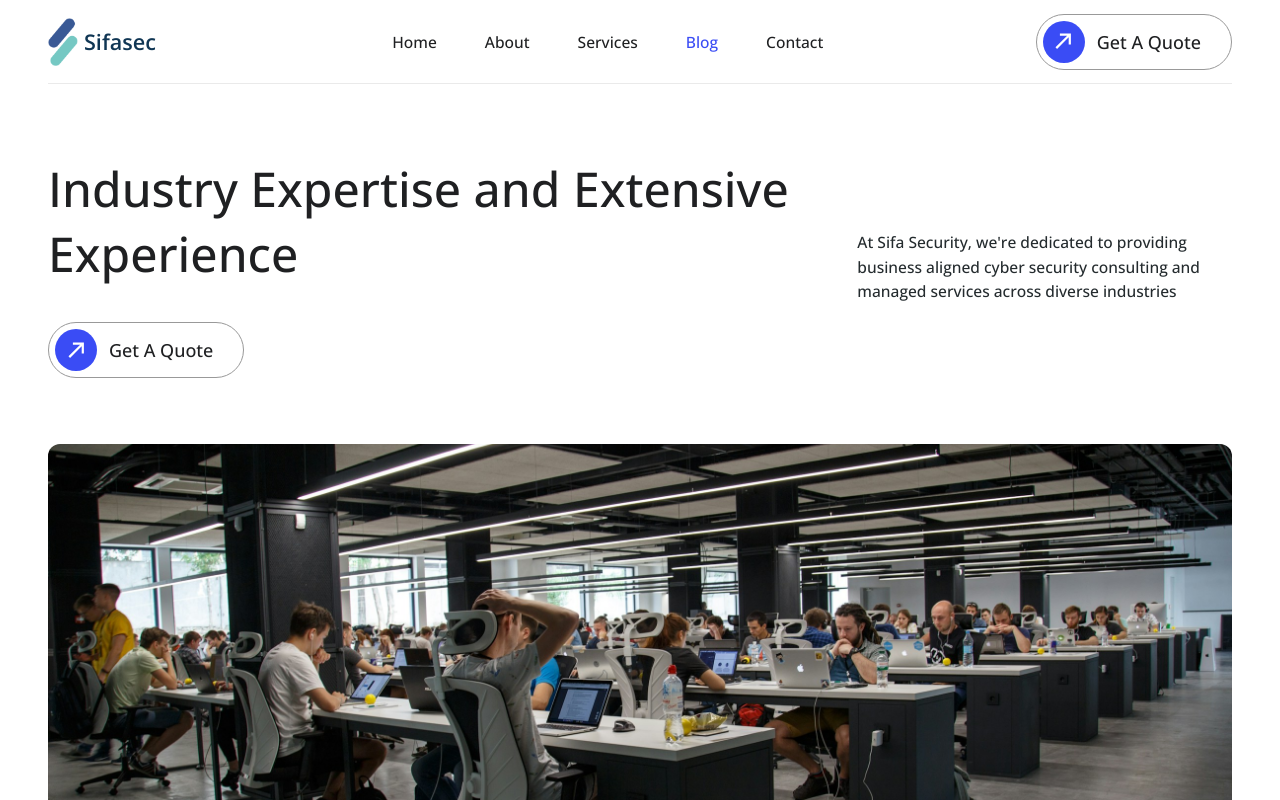
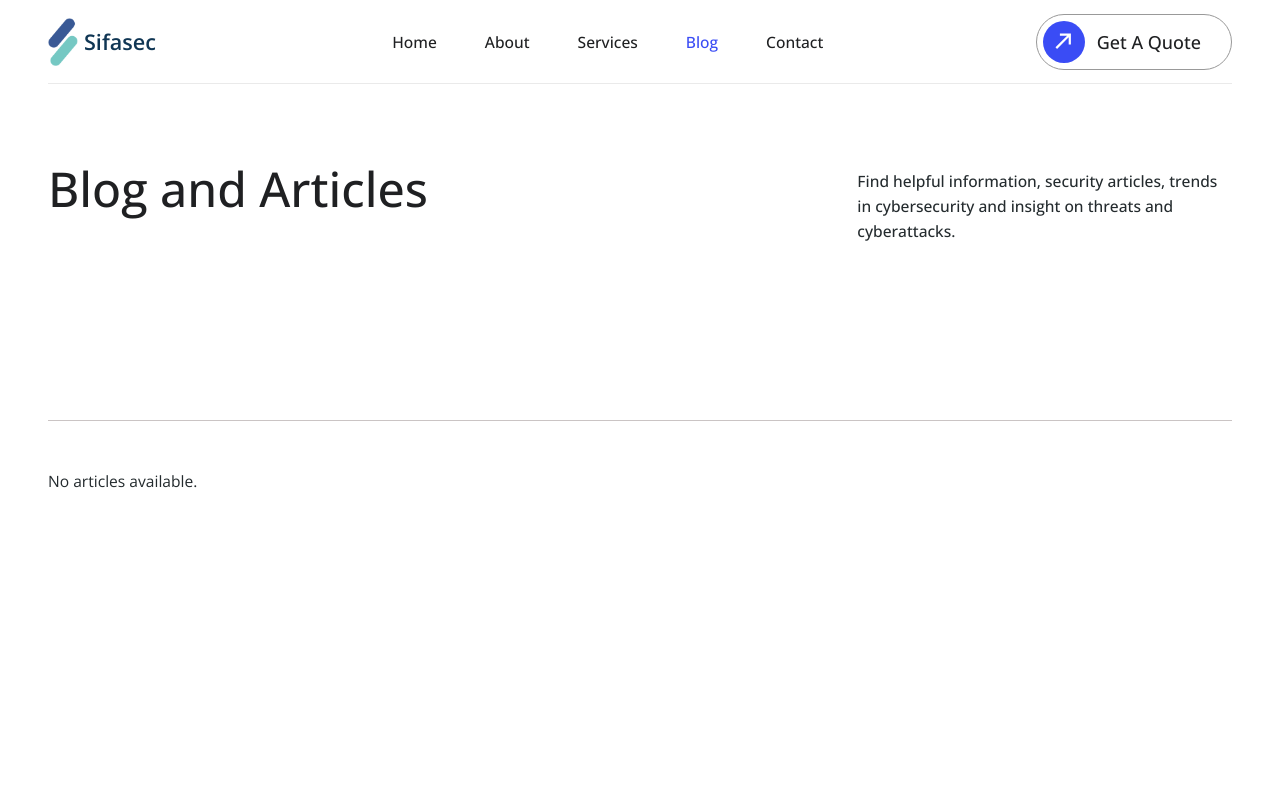
Before and after one commit to Michicko/sifasec, a React (Vite) app: page /blog in a window 1280 px wide. Shown: the top 800 px of the page. Built offline with nearby package versions, Linux system fonts and the light colour scheme.

Commit message:
rewrote router, and fixed scroll behaviour on route change

```diff
--- a/src/App.jsx
+++ b/src/App.jsx
@@ -1,40 +1,23 @@
-import { createBrowserRouter } from "react-router-dom";
+import { BrowserRouter, Route, Routes } from "react-router-dom";
 import Root from "./Components/Layout/Root";
 import Home from "./pages/Home";
 import About from "./pages/About";
 import Contact from "./pages/Contact";
 import Services from "./pages/Services";
 import Blog from "./pages/Blog";
+import useScrollToTop from "./hooks/useScrollToTop";
 
-function App() {
-  return createBrowserRouter([
-    {
-      path: "/",
-      element: <Root />,
-      children: [
-        {
-          index: true,
-          element: <Home />,
-        },
-        {
-          path: "/about",
-          element: <About />,
-        },
-        {
-          path: "/services",
-          element: <Services />,
-        },
-        {
-          path: "/blog",
-          element: <Blog />,
-        },
-        {
-          path: "/contact",
-          element: <Contact />,
-        },
-      ],
-    },
-  ]);
+export default function App() {
+  useScrollToTop()
+  return (
+    <Routes>
+    <Route element={<Root />}>
+      <Route index element={<Home />} />
+      <Route path="/about" element={<About />} />
+      <Route path="/contact" element={<Contact />} />
+      <Route path="/services" element={<Services />} />
+      <Route path="/blog" element={<Blog />} />
+    </Route>
+  </Routes>
+  );
 }
-
-export default App;
--- a/src/Components/Button.jsx
+++ b/src/Components/Button.jsx
@@ -3,9 +3,9 @@ import { Link } from "react-router-dom";
 import Icon from "@mdi/react";
 import { mdiArrowTopRight } from "@mdi/js";
 
-export default function Button({ text }) {
+export default function Button({ text, url }) {
   return (
-    <Link to={"/contact"} className={"btn"}>
+    <Link to={url} className={"btn"}>
       <span className="icon-box">
         <Icon path={mdiArrowTopRight} className="icon btn-icon" />
       </span>
--- a/src/Components/Ca/Ca.jsx
+++ b/src/Components/Ca/Ca.jsx
@@ -1,23 +1,16 @@
-import { Link } from "react-router-dom";
 import styles from "./Ca.module.css";
-import Icon from "@mdi/react";
-import { mdiArrowTopRight } from "@mdi/js";
+import Button from "../Button";
 
 export default function Ca() {
   return (
     <section className={`${styles["ca"]}`}>
-      <div className={styles['ca-box']}>
+      <div className={styles["ca-box"]}>
         <h3>Solve your toughest cybersecurity challenges</h3>
         <p>
           Get the professional services, managed services and technology
           platforms used by companies across a broadset of industries.
         </p>
-        <Link to={"/contact"} className={`${styles["nav-contact-btn"]} btn`}>
-          <span className="icon-box">
-            <Icon path={mdiArrowTopRight} className="icon btn-icon" />
-          </span>
-          <span>Get Started now</span>
-        </Link>
+        <Button text={"Get started now"} url={"/contact"} />
       </div>
     </section>
   );
--- /dev/null
+++ b/src/hooks/useScrollToTop.jsx
@@ -0,0 +1,10 @@
+import { useEffect } from "react";
+import { useLocation } from "react-router-dom";
+
+export default function useScrollToTop() {
+  const { pathname } = useLocation();
+
+  useEffect(() => {
+    window.scrollTo(0, 0);
+  }, [pathname]);
+}
--- a/src/main.jsx
+++ b/src/main.jsx
@@ -1,11 +1,13 @@
-import { StrictMode } from 'react'
-import { createRoot } from 'react-dom/client'
-import App from './App.jsx'
-import './index.css'
-import { RouterProvider } from 'react-router-dom'
+import { StrictMode } from "react";
+import { createRoot } from "react-dom/client";
+import App from "./App.jsx";
+import "./index.css";
+import { BrowserRouter } from "react-router-dom";
 
-createRoot(document.getElementById('root')).render(
+createRoot(document.getElementById("root")).render(
   <StrictMode>
-    <RouterProvider router={App()} />
-  </StrictMode>,
-)
+    <BrowserRouter>
+      <App />
+    </BrowserRouter>
+  </StrictMode>
+);
--- a/src/pages/About.jsx
+++ b/src/pages/About.jsx
@@ -61,7 +61,7 @@ export default function About() {
             your security posture, or something in between, we&apos;ve got your
             back.
           </p>
-          <Button text={"Talk with Sifasec"} />
+          <Button text={"Talk with Sifasec"} url={'/contact'} />
         </div>
       </section>
     </>
--- a/src/pages/Blog.jsx
+++ b/src/pages/Blog.jsx
@@ -1,31 +1,22 @@
-import React from "react";
 import Header from "../Components/Layout/Header";
 import HeaderTop from "../Components/Layout/HeaderTop";
-import Button from "../Components/Button";
-import HeaderBottom from "../Components/Layout/HeaderBottom";
 
 export default function Blog() {
   return (
     <>
-      <Header>
+      <Header noBottom={true}>
         <HeaderTop>
-          <h1>Industry Expertise and Extensive Experience</h1>
+          <h1>Blog and Articles</h1>
           <p>
-            At Sifa Security, we&apos;re dedicated to providing business aligned
-            cyber security consulting and managed services across diverse
-            industries
+            Find helpful information, security articles, trends in cybersecurity
+            and insight on threats and cyberattacks.
           </p>
-          <Button text={"Get a quote"} />
         </HeaderTop>
-        <HeaderBottom>
-          <img
-            src="/images/about-bg.jpg"
-            alt="sifasec team working"
-            className="header-img"
-            data-attributes="Photo by Alex Kotliarskyi on https://unsplash.com/photos/people-doing-office-works-QBpZGqEMsKg?utm_content=creditCopyText&utm_medium=referral&utm_source=unsplash"
-          />
-        </HeaderBottom>
+        <div className="divider"></div>
       </Header>
+      <section className="section min section-articles">
+        <p>No articles available.</p>
+      </section>
     </>
   );
 }
--- a/src/pages/Home.jsx
+++ b/src/pages/Home.jsx
@@ -1,11 +1,10 @@
 import Header from "../Components/Layout/Header";
 import HeaderBottom from "../Components/Layout/HeaderBottom";
 import HeaderTop from "../Components/Layout/HeaderTop";
-import Icon from "@mdi/react";
-import { mdiArrowTopRight } from "@mdi/js";
 import Services from "../Components/Services/Services";
 import Industries from "../Components/Industries/Industries";
 import Ca from "../Components/Ca/Ca";
+import Button from "../Components/Button";
 
 export default function Home() {
   return (
@@ -17,12 +16,7 @@ export default function Home() {
             Take on tomorrow&apos;s challenge securely with our cutting-edge and
             comprehensive cybersecurity solutions.
           </p>
-          <a href="#" target="_blank" className="btn header-btn">
-            <span className="icon-box">
-              <Icon path={mdiArrowTopRight} className="icon btn-icon" />
-            </span>
-            <span>Run a quick scan</span>
-          </a>
+          <Button text={"Get started"} url={"/contact"} />
         </HeaderTop>
         <HeaderBottom>
           <img
@@ -40,7 +34,10 @@ export default function Home() {
 
       <section className="section section-industry">
         <div className="top">
-          <h3 className="light">We deliver a diverse range of state of the art solutions across industries</h3>
+          <h3 className="light">
+            We deliver a diverse range of state of the art solutions across
+            industries
+          </h3>
           <p>
             Every company and every industry is different. Regulations and
             compliance requirements vary. Threat actors might have special
```
